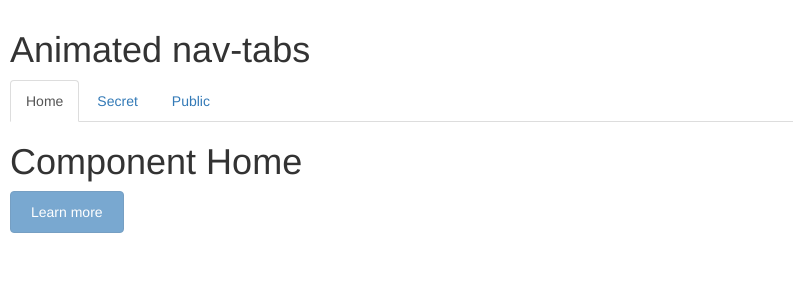
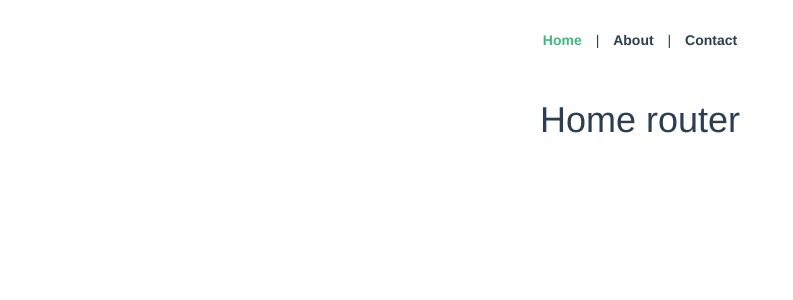
Before and after one commit to PiotrSierant/vue-studying, a Vue app: page / in a window 1280 px wide. Shown: the top 300 px of the page, without its empty margins (0-793 px from the left). Built offline with nearby package versions, Linux system fonts and the light colour scheme.

Commit message:
add router

```diff
--- a/package.json
+++ b/package.json
@@ -9,13 +9,15 @@
   },
   "dependencies": {
     "core-js": "^3.8.3",
-    "vue": "^2.6.14"
+    "vue": "^2.6.14",
+    "vue-router": "^3.5.1"
   },
   "devDependencies": {
     "@babel/core": "^7.12.16",
     "@babel/eslint-parser": "^7.12.16",
     "@vue/cli-plugin-babel": "~5.0.0",
     "@vue/cli-plugin-eslint": "~5.0.0",
+    "@vue/cli-plugin-router": "~5.0.0",
     "@vue/cli-service": "~5.0.0",
     "eslint": "^7.32.0",
     "eslint-plugin-vue": "^8.0.3",
--- a/src/App.vue
+++ b/src/App.vue
@@ -1,78 +1,34 @@
 <template>
-  <div>
-    <header>
-      <h1>Animated nav-tabs</h1>
-      <ul class="nav nav-tabs">
-          <li :class="{ active: cmp === 'ComponentHome'}" @click="cmp = 'ComponentHome'"><a href="#">Home</a></li>
-          <li :class="{ active: cmp === 'ComponentSecret'}" @click="cmp = 'ComponentSecret'"><a href="#">Secret</a></li>
-          <li :class="{ active: cmp === 'ComponentPublic'}" @click="cmp = 'ComponentPublic'"><a href="#">Public</a></li>
-      </ul>
-      <transition name="slide" mode="out-in">
-        <KeepAlive include="ComponentPublic">
-          <component :is="cmp" />
-        </KeepAlive>
-      </transition>
-       <!-- <ComponentAnimation />
-       <ComponentAnimation2 />
-       <ComponentAnimation3 />
-       <ComponentAnimation4 /> -->
-    </header>
+  <div id="app">
+    <nav>
+      <router-link to="/">Home</router-link> |
+      <router-link to="/about">About</router-link> |
+      <router-link to="/contact">Contact</router-link>
+    </nav>
+    <router-view/>
   </div>
 </template>
 
-<script>
-// import ComponentAnimation from './components/ComponentAnimation.vue';
-// import ComponentAnimation2 from './components/ComponentAnimation2.vue';
-// import ComponentAnimation3 from './components/ComponentAnimation3.vue';
-// import ComponentAnimation4 from './components/ComponentAnimation4.vue';
-import ComponentHome from './components/ComponentHome.vue';
-import ComponentSecret from './components/ComponentSecret.vue';
-import ComponentPublic from './components/ComponentPublic.vue';
+<style>
+#app {
+  font-family: Avenir, Helvetica, Arial, sans-serif;
+  -webkit-font-smoothing: antialiased;
+  -moz-osx-font-smoothing: grayscale;
+  text-align: center;
+  color: #2c3e50;
+}
 
-export default {
-    name: "App",
-    components: {
-    //   ComponentAnimation,
-    //   ComponentAnimation2,
-    //   ComponentAnimation3,
-    //   ComponentAnimation4,
-         ComponentHome,
-         ComponentSecret,
-         ComponentPublic,
-    },
-    data: () => ({
-      cmp: 'ComponentHome',
-    })
+nav {
+  padding: 30px;
 }
-</script>
 
-<style>
-html {
-  overflow: hidden;
+nav a {
+  font-weight: bold;
+  color: #2c3e50;
+  margin: 0 1rem;
 }
-body {
-  margin: 0;
-  padding: 0;
+
+nav a.router-link-exact-active {
+  color: #42b983;
 }
-header, section {
-  padding: 1rem;
-  width: 100%;
-}
-.btn {
-  padding: 1rem 2rem;
-}
-.slide-enter-active, .slide-leave-active {
-        transition: .5s;
-    }
-    .slice-enter, .slide-leave-to {
-        transition: .5s;
-        transform: translateX(100%);
-    }
-    .slide-move {
-        transition: transform 1s;
-    }
-    .slide-leave-active {
-        position: absolute;
-        width: 100%;
-    }
 </style>
--- a/src/main.js
+++ b/src/main.js
@@ -1,7 +1,9 @@
 import Vue from 'vue'
 import App from './App.vue'
+import router from './router'
 Vue.config.productionTip = false
 
 new Vue({
-  render: h => h(App),
+  router,
+  render: h => h(App)
 }).$mount('#app')
--- /dev/null
+++ b/src/router/index.js
@@ -0,0 +1,31 @@
+import Vue from 'vue'
+import VueRouter from 'vue-router'
+import HomeView from '../views/HomeView.vue'
+
+Vue.use(VueRouter)
+
+const routes = [
+  {
+    path: '/',
+    name: 'home',
+    component: HomeView
+  },
+  {
+    path: '/about',
+    name: 'about',
+    component: () => import('../views/AboutView.vue')
+  },
+  {
+    path: '/contact',
+    name: 'contact',
+    component: () => import('../views/ContactView.vue')
+  }
+]
+
+const router = new VueRouter({
+  mode: 'history',
+  base: process.env.BASE_URL,
+  routes
+})
+
+export default router
--- /dev/null
+++ b/src/views/AboutView.vue
@@ -0,0 +1,5 @@
+<template>
+  <div class="about">
+    <h1>This is an about page</h1>
+  </div>
+</template>
--- /dev/null
+++ b/src/views/ContactView.vue
@@ -0,0 +1,5 @@
+<template>
+    <div class="author">
+        <h1>Piotr Sierant</h1>
+    </div>
+</template>
--- /dev/null
+++ b/src/views/HomeView.vue
@@ -0,0 +1,11 @@
+<template>
+  <div class="home">
+    <h1>Home router</h1>
+  </div>
+</template>
+
+<script>
+export default {
+  name: 'HomeView',
+}
+</script>
```
Also changed, not shown: 1 other file (tests, documents, lock files or other folders).
